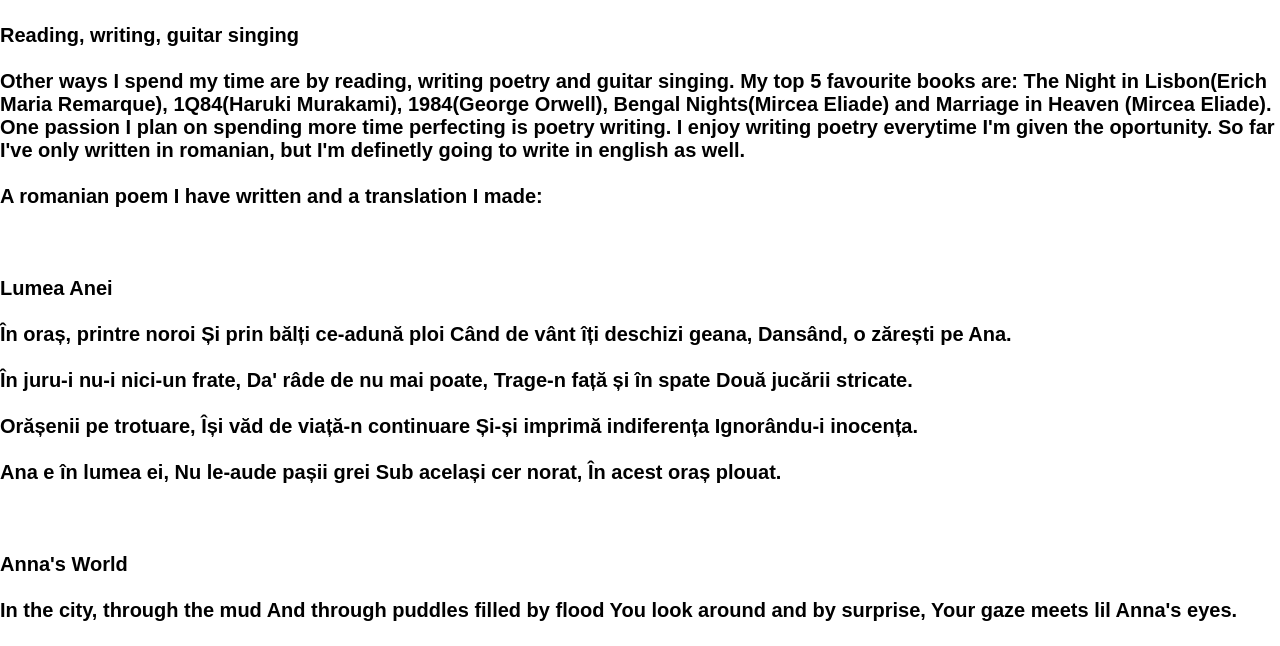
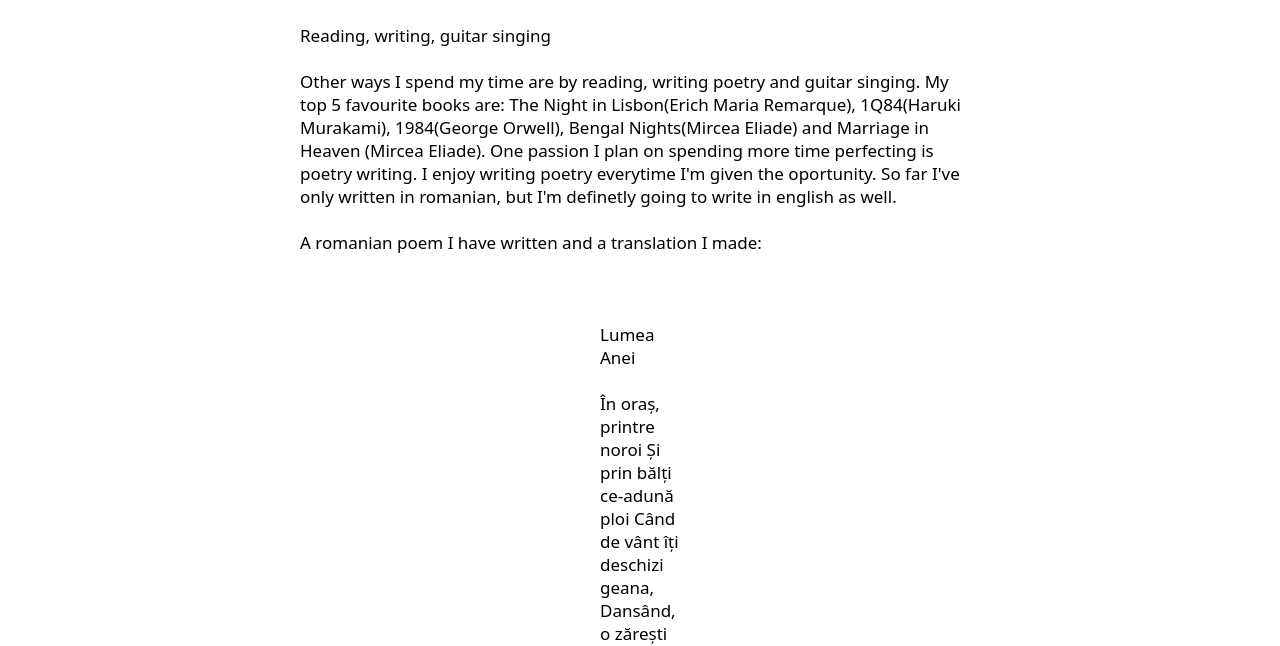
Before and after one commit to biclesanu/biclesanu.github.io, a plain HTML site: page other.html in a window 1280 px wide. Shown: the part 160-806 px from the top of the page. Drawn offline with Linux system fonts and the light colour scheme.

Commit message:
Update style.css

```diff
--- a/style.css
+++ b/style.css
@@ -36,6 +36,9 @@
 .piece5{
   background-color: #c37684;
 }
+.piece6{
+  background-color: #a13d4f;
+}
 
 .big{
   width: 100%;
@@ -65,7 +68,7 @@ html, body {
   width:100%;
 margin:0;
 padding:0;
-overflow: hidden;
+/*overflow: hidden;*/
 
 }
 
@@ -75,8 +78,15 @@ h1{
 }
 
 h2{
-  font-size: 20px;
-  font-family: 'Arial';
+  font-size: 17px;
+  font-family:system-ui, -apple-system, BlinkMacSystemFont, 'Segoe UI', Roboto, Oxygen, Ubuntu, Cantarell, 'Open Sans', 'Helvetica Neue', sans-serif;
+  font-weight: 400;
+}
+
+h3{
+  font-size: 19px;
+  font-family:system-ui, -apple-system, BlinkMacSystemFont, 'Segoe UI', Roboto, Oxygen, Ubuntu, Cantarell, 'Open Sans', 'Helvetica Neue', sans-serif;
+  font-weight: 650;
 }
 
 .big1{
@@ -113,6 +123,9 @@ h2{
   background-color: #c37684;
 }
 
+.band6{
+  background-color: #a13d4f;
+}
 
 .content{
   width: 100%;
@@ -127,3 +140,29 @@ h2{
 .space1 {
   margin-top: 30px;
 }
+
+.spacesides{
+  margin-right: 300px;
+  margin-left: 300px;
+}
+
+.poem{
+  margin-right: 300px;
+  margin-left: 300px;
+}
+
+::-webkit-scrollbar {
+  width: 10px;
+}
+
+::-webkit-scrollbar-track {
+  background: #f1f1f1;
+}
+
+::-webkit-scrollbar-thumb {
+  background: #888;
+}
+
+::-webkit-scrollbar-thumb:hover {
+  background: #555;
+}
```
